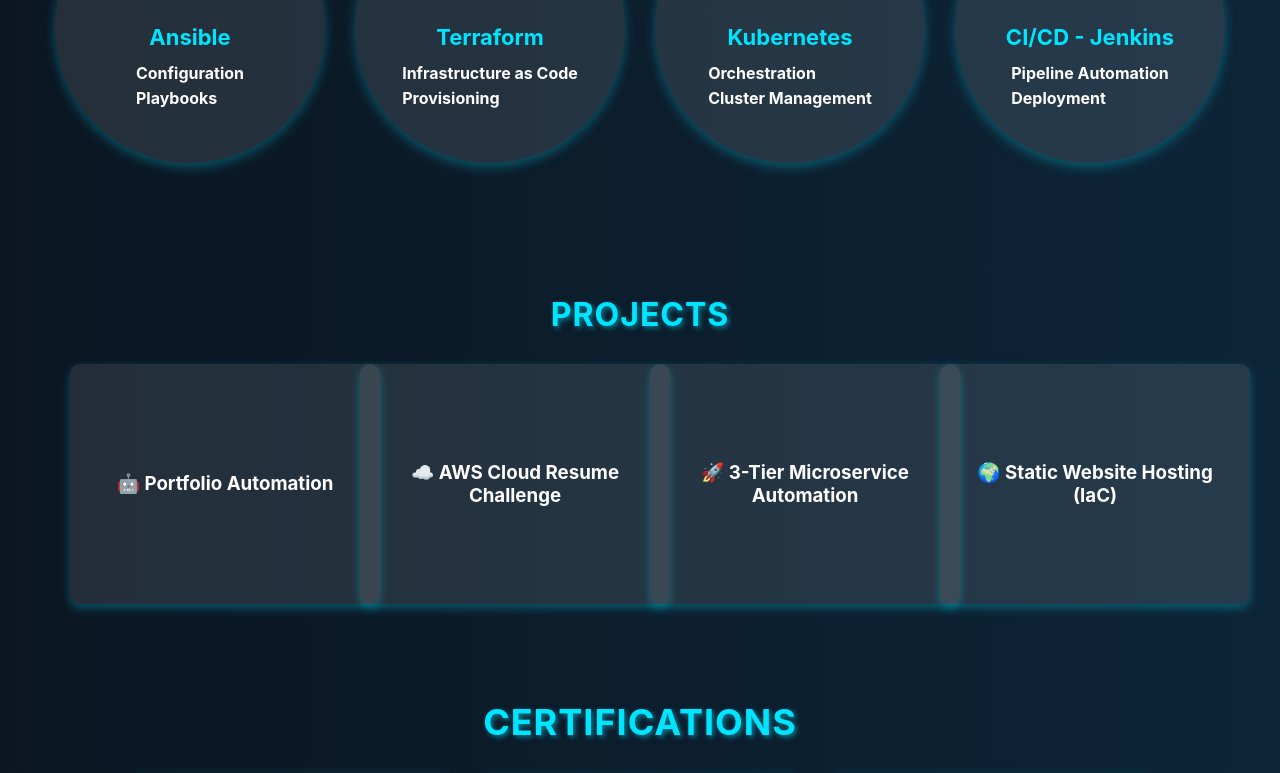
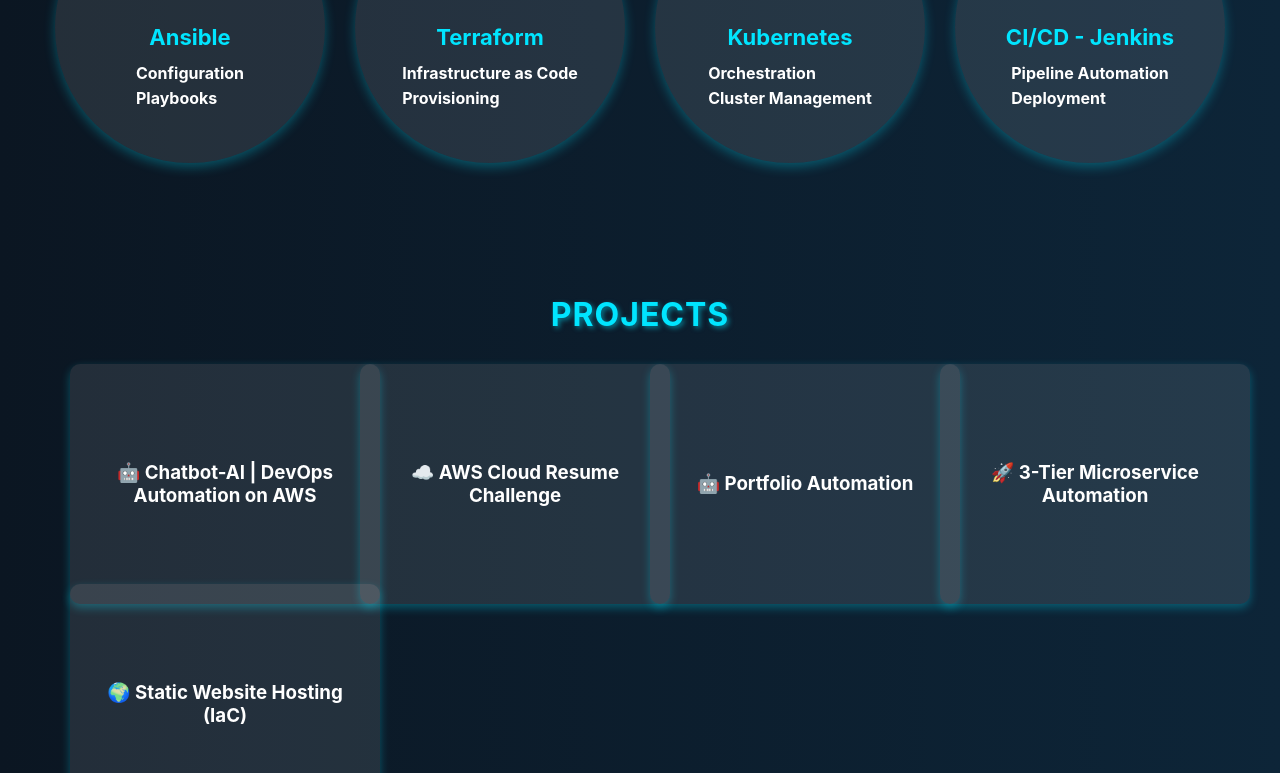
Before and after one commit to VenkateshV14/portfolio-automation, a React (Create React App) app in the folder frontend/: page / in a window 1280 px wide. Shown: the part 2020-2793 px from the top of the page. Built offline with nearby package versions, Linux system fonts and the light colour scheme.

Commit message:
updated projects

```diff
--- a/frontend/src/Pages/Projects.js
+++ b/frontend/src/Pages/Projects.js
@@ -4,11 +4,11 @@
 function Projects() {
   const projectData = [
     {
-      title: "🤖 Portfolio Automation",
+      title: "🤖 Chatbot-AI | DevOps Automation on AWS",
       description:
-        "Built a Production-Ready DevOps Portfolio Using React, Node.js, Docker, Terraform & GitHub Actions.",
-      blogLink: "https://portfolio-website-automation.hashnode.dev/devops-portfolio",
-      codeLink: "https://github.com/VenkateshV14/portfolio-automation.git",
+        "Built an end-to-end CI/CD pipeline for a Django chatbot app using Jenkins, Docker, Kubernetes (EKS), Terraform, and Ansible on AWS. Automates code deployment from GitHub to Kubernetes with every push.",
+      blogLink: "https://devops-automation.hashnode.dev/building-an-end-to-end-devops-pipeline-on-aws-with-jenkins-docker-kubernetes-terraform-and-ansible",
+      codeLink: "https://github.com/VenkateshV14/Chat-bot-Ai.git",
     },
     {
       title: "☁️ AWS Cloud Resume Challenge",
@@ -16,6 +16,13 @@
         "Built a serverless backend for my cloud resume using AWS Lambda, API Gateway, and DynamoDB to track visits. Automated infrastructure provisioning and deployments with Terraform and GitHub Actions.",
       blogLink: "https://aws-cloud-resume-challenge.hashnode.dev/cloud-resume-devops",
       codeLink: "https://github.com/VenkateshV14/AWS-cloud-resume-challenge-frontend.git",
+    },
+    {
+      title: "🤖 Portfolio Automation",
+      description:
+        "Built a Production-Ready DevOps Portfolio Using React, Node.js, Docker, Terraform & GitHub Actions.",
+      blogLink: "https://portfolio-website-automation.hashnode.dev/devops-portfolio",
+      codeLink: "https://github.com/VenkateshV14/portfolio-automation.git",
     },
     {
       title: "🚀 3-Tier Microservice Automation",
```
